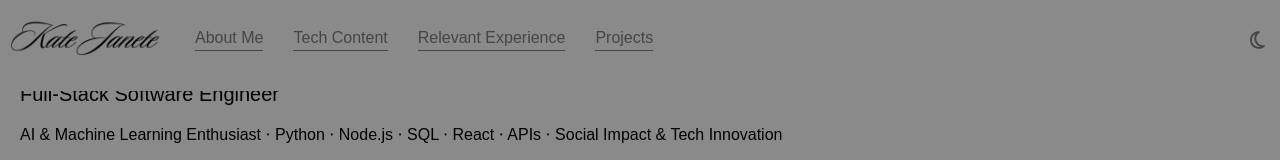
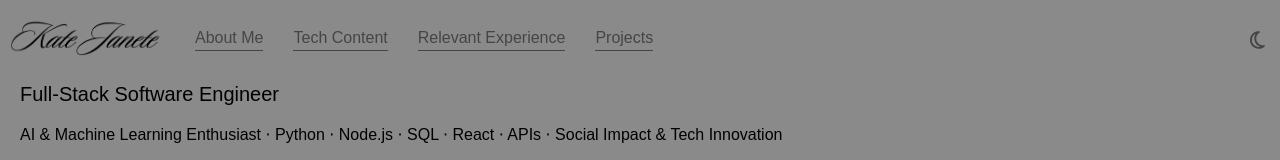
Before and after one commit to katiejnete/katejanete, a React (Vite) app: page / in a window 1280 px wide. Shown: the top 160 px of the page. Built offline with nearby package versions, Linux system fonts and the light colour scheme.

Commit message:
update navbar height for responsiveness

```diff
--- a/src/stylesheets/NavBar.css
+++ b/src/stylesheets/NavBar.css
@@ -1,6 +1,6 @@
 .navbar {
     width: 100%;
-    min-height: 60px;
+    height: 60px;
     background-color: #8a8a8a;
     margin: 0;
     display: flex;
@@ -133,6 +133,10 @@
 }
 
 @media (min-width: 1060px) {
+    .navbar {
+        height: 40px;
+    }
+
     .navbar-logo {
         left: 10px;
         transform: none;
```
